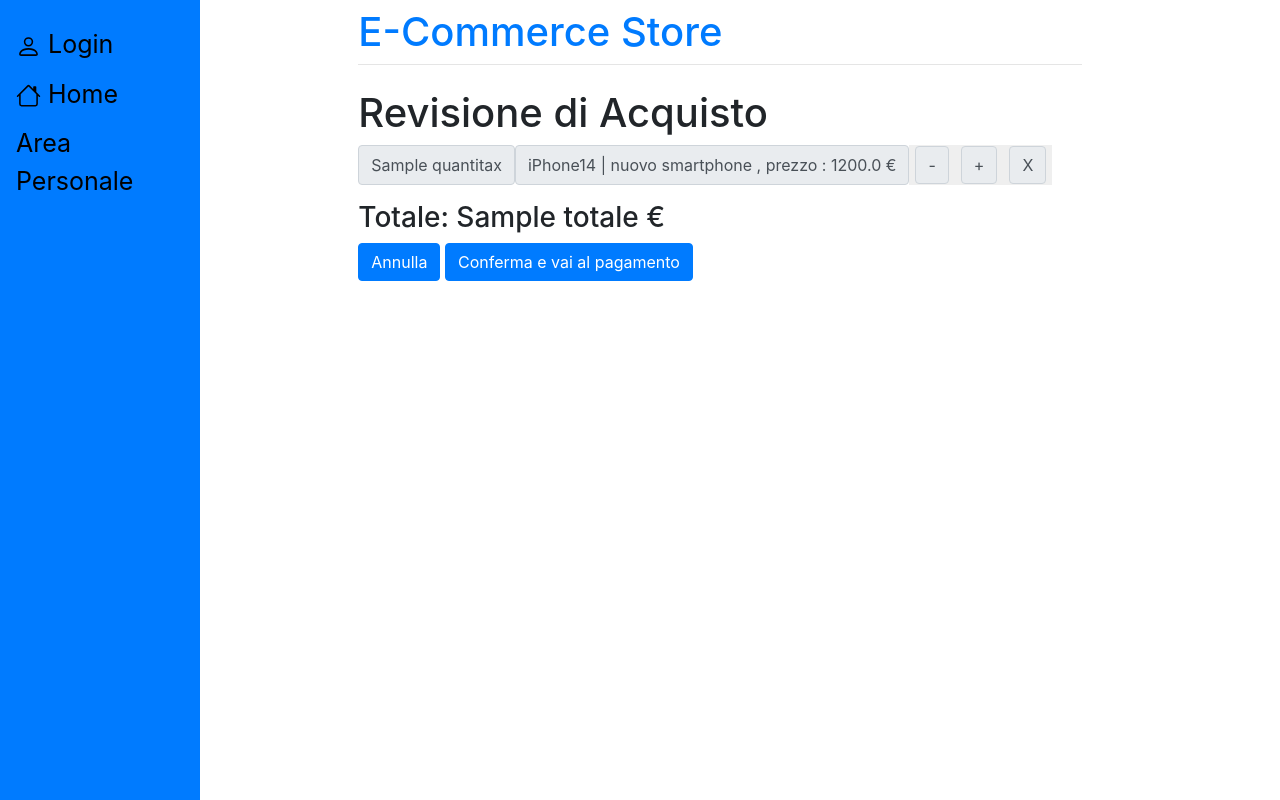
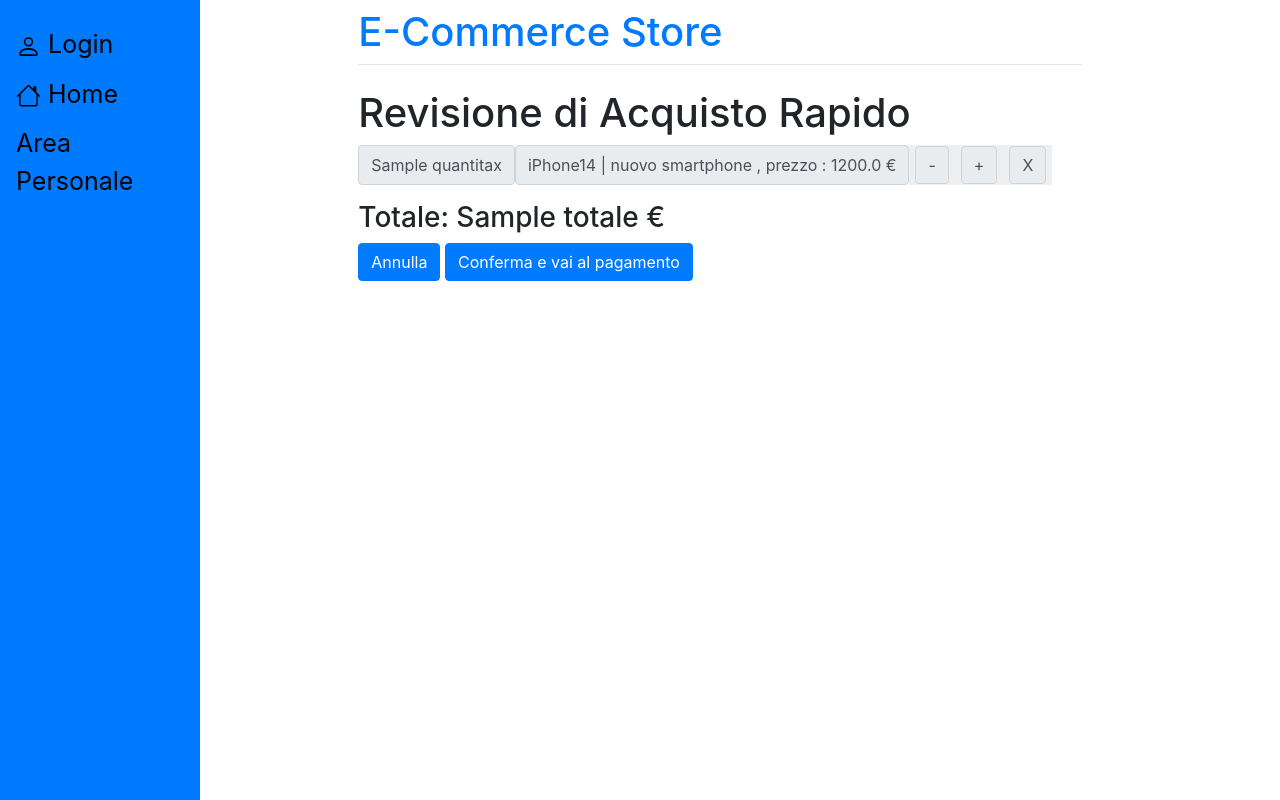
Before and after one commit to Albe-00/store, a Django app: template store/templates/store/revisioneAcquistoRapido.html in a window 1280 px wide. Run offline with Django 4.2, Linux system fonts and the light colour scheme; data comes from the database, SQL or seed files in the repository; tables that the repository leaves empty hold one stand-in row (values such as "Sample post"); the template is opened without the code that fills it: values that come from a table or form of the project are taken from there, most other values are stand-ins (such as "Sample title", 1, 10 or a date in 2020); some libraries are stand-ins or nearby versions.

Commit message:
Aggiunta opzione di acquisto rapido

```diff
--- a/store/templates/store/revisioneAcquistoRapido.html
+++ b/store/templates/store/revisioneAcquistoRapido.html
@@ -14,11 +14,11 @@
 {% endblock %}
 
 {% block title%}
-Revisione di Acquisto
+Revisione di Acquisto Rapido
 {% endblock %}
 
 {% block content %}
-    <h1>Revisione di Acquisto</h1>
+    <h1>Revisione di Acquisto Rapido</h1>
 
 
 
```
